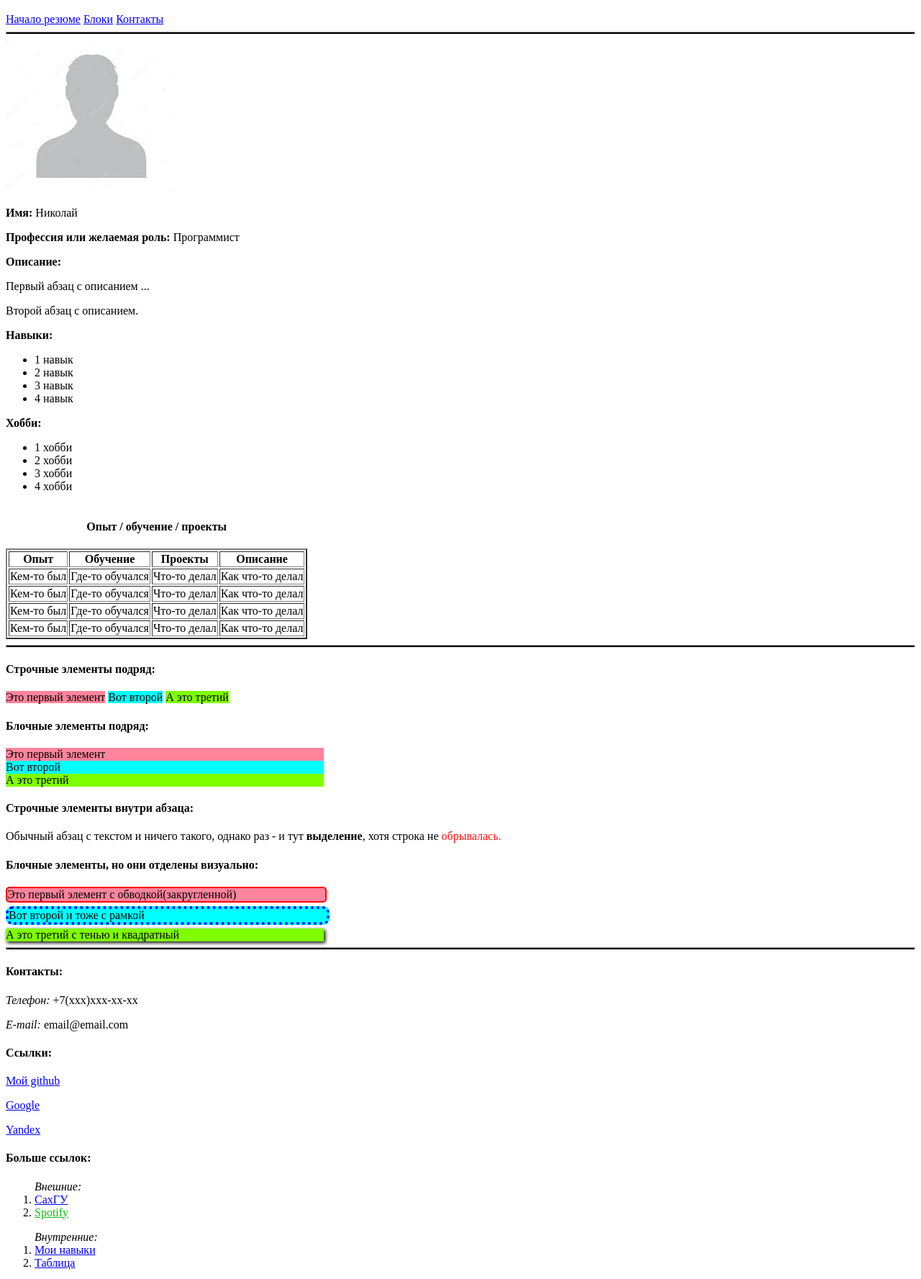
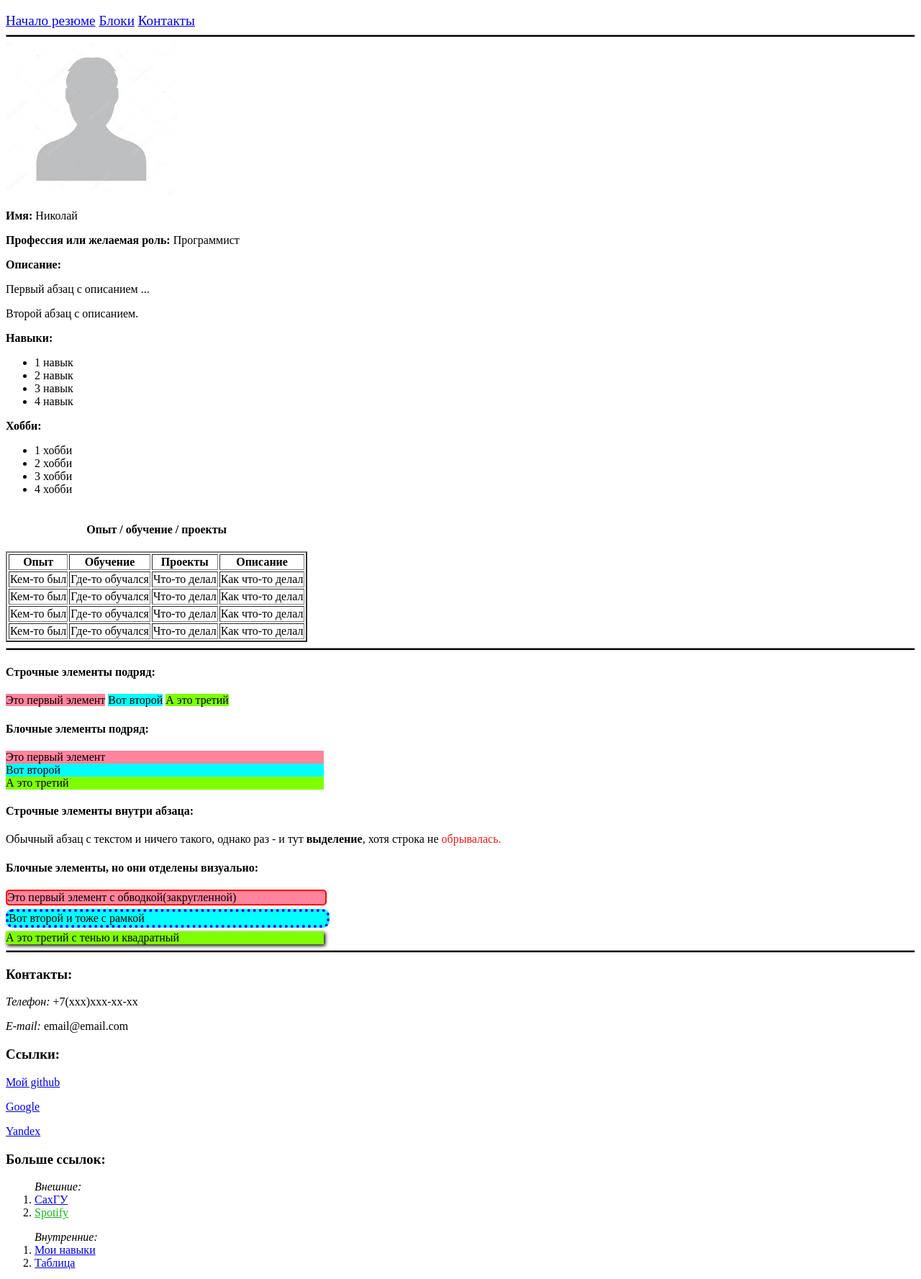
Before and after one commit to Nik0St9/lab2, a plain HTML site: page resume.html in a window 1280 px wide. Shown: the part 120-1897 px from the top of the page at 72% size. Drawn offline with Linux system fonts and the light colour scheme.

Commit message:
Сделал красиво, как по заданию 4

```diff
--- a/resume.html
+++ b/resume.html
@@ -8,7 +8,7 @@
 
         <header>
             <h1>Меню</h1>
-            <nav>
+            <nav style="font-size: larger;">
                 <a href="#resume">Начало резюме</a>
                 <a href="#blocks">Блоки</a>
                 <a href="#contacts">Контакты</a>
@@ -18,7 +18,7 @@
 
         <main>
             <section id="resume">
-                <img src="profile.jfif">
+                <img src="pictures/profile.jfif" alt="Стооковое изображение человека">
                 <p><b>Имя:</b> Николай</p>
                 <p><b>Профессия или желаемая роль:</b> Программист</p>
                 <p><b>Описание:</b></p>
@@ -109,20 +109,20 @@
 
             <section id="contacts">
                 <div>
-                    <h4>Контакты:</h4>
+                    <h3>Контакты:</h3>
                     <p><i>Телефон:</i> +7(xxx)xxx-xx-xx</p>
                     <p><i>E-mail:</i> email@email.com</p>
                 </div>
 
                 <div>
-                    <h4>Ссылки:</h4>
+                    <h3>Ссылки:</h3>
                     <p><a href="https://github.com/Nik0St9">Мой github</a></p>
                     <p><a href="https://google.com">Google</a></p>
                     <p><a href="https://yandex.ru">Yandex</a></p>
                 </div>
 
                 <div>
-                    <h4>Больше ссылок:</h4>
+                    <h3>Больше ссылок:</h3>
                     <ol><i>Внешние:</i>
                         <li><a href="https://sakhgu.ru">СахГУ</a></li>
                         <li><a href="https://spotify.com" style="color: rgb(19, 184, 19);" >Spotify</a></li>
```
Also changed, not shown: web.html (+2 -2 lines), pictures/cat.jfif (renamed from cat.jfif), pictures/profile.jfif (renamed from profile.jfif), pictures/questionmark.jpg (renamed from questionmark.jpg).
